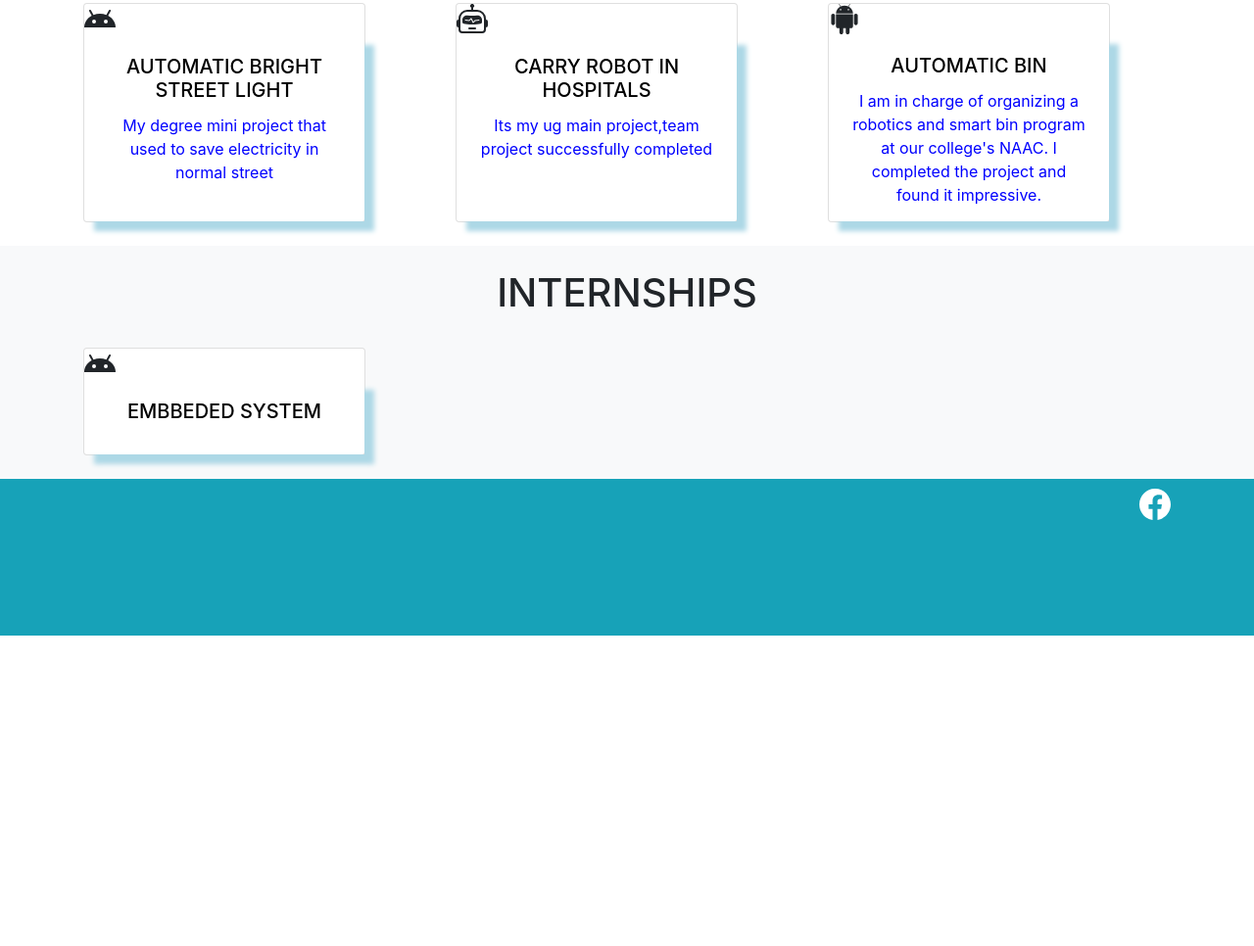
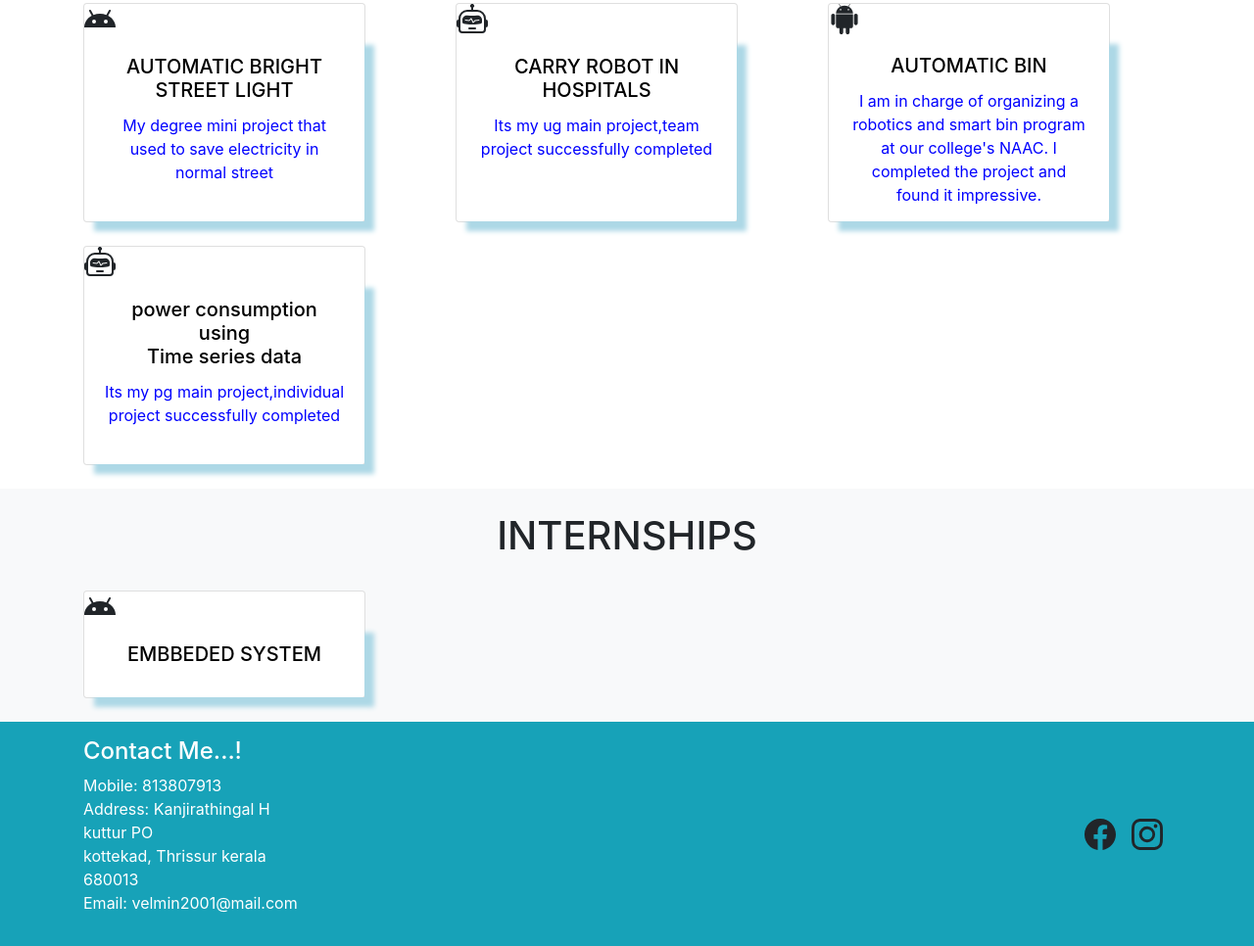
Before and after one commit to Velmin-Varghese/web-resume, a plain HTML site: page index.html in a window 1280 px wide. Shown: the part 996-1962 px from the top of the page at 98% size. Before the commit the page ends 1645 px from the top, so only its background shows below. Drawn offline with nearby package versions, Linux system fonts and the light colour scheme.

Commit message:
new changea 1 st time

```diff
--- a/index.html
+++ b/index.html
@@ -38,13 +38,13 @@
                 <a class="nav-link text-white" href="#home-section">Home <span class="sr-only">(current)</span></a>
               </li>
               <li class="nav-item">
-                <a class="nav-link text-white" href="#project-section">PER INFO</a>
+                <a class="nav-link text-white" href="#project-section">personal info</a>
               </li>
               <li class="nav-item">
                 <a class="nav-link text-white" href="#">tasks</a>
               </li>
               <li class="nav-item">
-                <a class="nav-link text-white" href="#">contact</a>
+                <a class="nav-link text-white" href="#contact-me">contact</a>
               </li>
             </ul>
           </div>
@@ -234,7 +234,21 @@
             </div>
           </div>
         </div>
-
+        <div class=" col-md-4 mb-4">
+          <div class="card text-center" style="width: 18rem;height: 14rem;">
+            <svg xmlns="http://www.w3.org/2000/svg" width="32" height="32" fill="currentColor" class="bi bi-robot"
+              viewBox="0 0 16 16">
+              <path
+                d="M6 12.5a.5.5 0 0 1 .5-.5h3a.5.5 0 0 1 0 1h-3a.5.5 0 0 1-.5-.5M3 8.062C3 6.76 4.235 5.765 5.53 5.886a26.6 26.6 0 0 0 4.94 0C11.765 5.765 13 6.76 13 8.062v1.157a.93.93 0 0 1-.765.935c-.845.147-2.34.346-4.235.346s-3.39-.2-4.235-.346A.93.93 0 0 1 3 9.219zm4.542-.827a.25.25 0 0 0-.217.068l-.92.9a25 25 0 0 1-1.871-.183.25.25 0 0 0-.068.495c.55.076 1.232.149 2.02.193a.25.25 0 0 0 .189-.071l.754-.736.847 1.71a.25.25 0 0 0 .404.062l.932-.97a25 25 0 0 0 1.922-.188.25.25 0 0 0-.068-.495c-.538.074-1.207.145-1.98.189a.25.25 0 0 0-.166.076l-.754.785-.842-1.7a.25.25 0 0 0-.182-.135" />
+              <path
+                d="M8.5 1.866a1 1 0 1 0-1 0V3h-2A4.5 4.5 0 0 0 1 7.5V8a1 1 0 0 0-1 1v2a1 1 0 0 0 1 1v1a2 2 0 0 0 2 2h10a2 2 0 0 0 2-2v-1a1 1 0 0 0 1-1V9a1 1 0 0 0-1-1v-.5A4.5 4.5 0 0 0 10.5 3h-2zM14 7.5V13a1 1 0 0 1-1 1H3a1 1 0 0 1-1-1V7.5A3.5 3.5 0 0 1 5.5 4h5A3.5 3.5 0 0 1 14 7.5" />
+            </svg>
+            <div class="card-body">
+              <h5 class="card-title">power consumption using <br> Time series data</h5>
+             <a href="https://drive.google.com/drive/folders/1t-Q_QLNpO0O7136UaHsCRF6TDN_ZaYGO?usp=drive_link" target="_blank"><p class="card-text">Its my pg main project,individual project successfully completed </p></a>
+            </div>
+          </div>
+        </div>
 
       </div>
     </div>
@@ -262,28 +276,38 @@
         </div>
   </section>
 
-  <footer class="bg-info">
+  <footer class="bg-info py-3">
     <div class="container">
-      <div class="row">
-        <div class="col-md-12 text-center text-white"
-          style="height: 10em; display: flex; flex-direction: column; align-items: flex-end;">
-          <div class="fb">
-            <svg xmlns="http://www.w3.org/2000/svg" width="32" height="32" fill="currentColor" class="bi bi-facebook"
-              viewBox="0 0 16 16">
+      <div class="row d-flex justify-content-between align-items-center">
+        <!-- Contact List -->
+        <div class="col-md-6 text-white" id="contact-me">
+          <h4>Contact Me...!</h4>
+          <ul class="list-unstyled">
+            <li>Mobile: 813807913 </li>
+            <li>Address: Kanjirathingal H<br> kuttur PO <br> kottekad, Thrissur kerala <br> 680013</li>
+            <li>Email: velmin2001@mail.com</li>
+          </ul>
+        </div>
+        <!-- Social Media Icons -->
+        <div class="col-md-6 d-flex justify-content-end">
+          <div class="mx-2">
+            <svg xmlns="http://www.w3.org/2000/svg" width="32" height="32" fill="currentColor" class="bi bi-facebook" viewBox="0 0 16 16">
               <path
                 d="M16 8.049c0-4.446-3.582-8.05-8-8.05C3.58 0-.002 3.603-.002 8.05c0 4.017 2.926 7.347 6.75 7.951v-5.625h-2.03V8.05H6.75V6.275c0-2.017 1.195-3.131 3.022-3.131.876 0 1.791.157 1.791.157v1.98h-1.009c-.993 0-1.303.621-1.303 1.258v1.51h2.218l-.354 2.326H9.25V16c3.824-.604 6.75-3.934 6.75-7.951" />
             </svg>
           </div>
-          <div class="inst">
-            <svg xmlns="http://www.w3.org/2000/svg" width="32" height="32" fill="currentColor" class="bi bi-instagram"
-              viewBox="0 0 16 16">
-              <!-- Instagram path -->
+          <div class="mx-2">
+            <svg xmlns="http://www.w3.org/2000/svg" width="32" height="32" fill="currentColor" class="bi bi-instagram" viewBox="0 0 16 16">
+              <path d="M8 0C5.829 0 5.556.01 4.703.048 3.85.088 3.269.222 2.76.42a3.9 3.9 0 0 0-1.417.923A3.9 3.9 0 0 0 .42 2.76C.222 3.268.087 3.85.048 4.7.01 5.555 0 5.827 0 8.001c0 2.172.01 2.444.048 3.297.04.852.174 1.433.372 1.942.205.526.478.972.923 1.417.444.445.89.719 1.416.923.51.198 1.09.333 1.942.372C5.555 15.99 5.827 16 8 16s2.444-.01 3.298-.048c.851-.04 1.434-.174 1.943-.372a3.9 3.9 0 0 0 1.416-.923c.445-.445.718-.891.923-1.417.197-.509.332-1.09.372-1.942C15.99 10.445 16 10.173 16 8s-.01-2.445-.048-3.299c-.04-.851-.175-1.433-.372-1.941a3.9 3.9 0 0 0-.923-1.417A3.9 3.9 0 0 0 13.24.42c-.51-.198-1.092-.333-1.943-.372C10.443.01 10.172 0 7.998 0zm-.717 1.442h.718c2.136 0 2.389.007 3.232.046.78.035 1.204.166 1.486.275.373.145.64.319.92.599s.453.546.598.92c.11.281.24.705.275 1.485.039.843.047 1.096.047 3.231s-.008 2.389-.047 3.232c-.035.78-.166 1.203-.275 1.485a2.5 2.5 0 0 1-.599.919c-.28.28-.546.453-.92.598-.28.11-.704.24-1.485.276-.843.038-1.096.047-3.232.047s-2.39-.009-3.233-.047c-.78-.036-1.203-.166-1.485-.276a2.5 2.5 0 0 1-.92-.598 2.5 2.5 0 0 1-.6-.92c-.109-.281-.24-.705-.275-1.485-.038-.843-.046-1.096-.046-3.233s.008-2.388.046-3.231c.036-.78.166-1.204.276-1.486.145-.373.319-.64.599-.92s.546-.453.92-.598c.282-.11.705-.24 1.485-.276.738-.034 1.024-.044 2.515-.045zm4.988 1.328a.96.96 0 1 0 0 1.92.96.96 0 0 0 0-1.92m-4.27 1.122a4.109 4.109 0 1 0 0 8.217 4.109 4.109 0 0 0 0-8.217m0 1.441a2.667 2.667 0 1 1 0 5.334 2.667 2.667 0 0 1 0-5.334"/>
             </svg>
           </div>
         </div>
       </div>
     </div>
   </footer>
+
+
+
 
 
 
--- a/pss.css
+++ b/pss.css
@@ -1,26 +1,28 @@
-.project{
+.project {
   background-color: #f8f9fa;
 }
-.velmin{
+
+.velmin {
   background-color: #dfeaf5;
 }
-.img{
+
+.img {
   padding-bottom: 40px;
 }
-.text-dark{
 
+.text-dark {
   position: relative;
   color: hsl(0, 0%, 68%);
-        font-weight: ;
-        font-family:  'Times New Roman';
+  font-weight: normal; /* You can set this to 'bold', 'lighter', or any numerical value (100 to 900) */
+  font-family: 'Times New Roman';
   letter-spacing: 5px;
   text-align: center;
   overflow: hidden;
   border-right: 2px solid hsl(0, 0%, 80%);
   white-space: nowrap;
-        animation: typewriter 4s steps(44) 1s 1 normal both,
-          blinkTextCursor 500ms infinite;
+  animation: typewriter 4s steps(44) 1s 1 normal both, blinkTextCursor 500ms infinite;
 }
+
 @keyframes typewriter {
   from {
     width: 0;
@@ -29,6 +31,7 @@
     width: 710px;
   }
 }
+
 @keyframes blinkTextCursor {
   from {
     border-right-color: hsl(0, 0%, 80%);
@@ -37,17 +40,20 @@
     border-right-color: transparent;
   }
 }
-      .vel{
+
+.vel {
   padding-left: 50px;
 }
-      .card-body{
-        box-shadow: 10px 10px 5px lightblue
+
+.card-body {
+  box-shadow: 10px 10px 5px lightblue;
 }
-      .card-text{
+
+.card-text {
   color: blue;
+}
 
-      }
-     .COL{
+.COL {
   padding-left: 550px;
   position: relative;
   letter-spacing: 5px;
@@ -55,41 +61,17 @@
   overflow: hidden;
   border-right: 2px solid hsl(0, 0%, 80%);
   white-space: nowrap;
-        animation: typewriter 2s steps(44) 1s 1 normal both,
-          blinkTextCursor 500ms infinite;
-      }
-      @keyframes typewriter {
-        from {
-          width: 0;
-        }
-        to {
-          width: 710px;
-        }
-      }
-      @keyframes blinkTextCursor {
-        from {
-          border-right-color: hsl(0, 0%, 80%);
-        }
-        to {
-          border-right-color: transparent;
+  animation: typewriter 2s steps(44) 1s 1 normal both, blinkTextCursor 500ms infinite;
 }
 
-
-     }
-     .card1{
+.card1 {
   padding-left: 50px;
 }
-     .exp{
+
+.exp {
   padding-top: 50px;
 }
-     .card-title{
+
+.card-title {
   color: black;
 }
-     .fb{
-      margin-left: 1100px;
-    padding-top: 10px;
-     }
-.inst{
-  margin-bottom: 100px;
-  margin-right: 5000px;
-}
```
Lines whose indentation alone changed are shown as unchanged.
